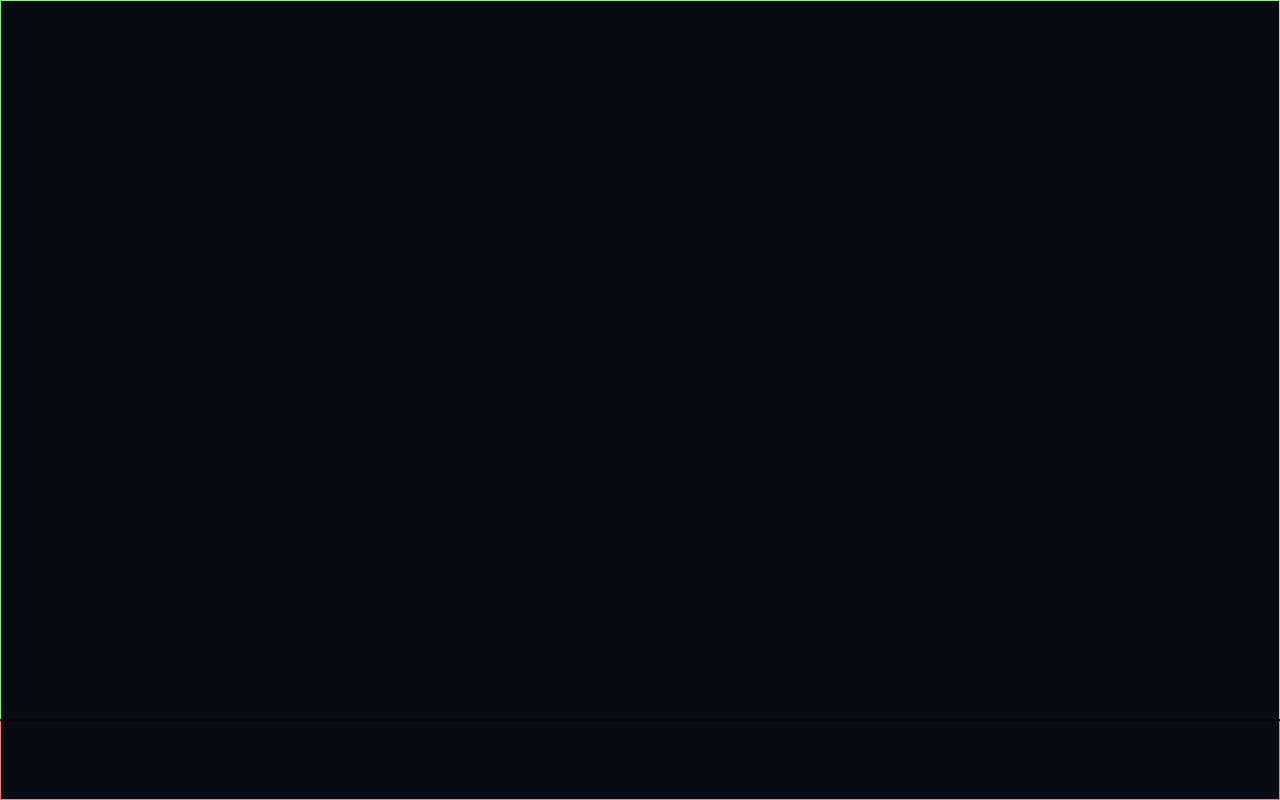
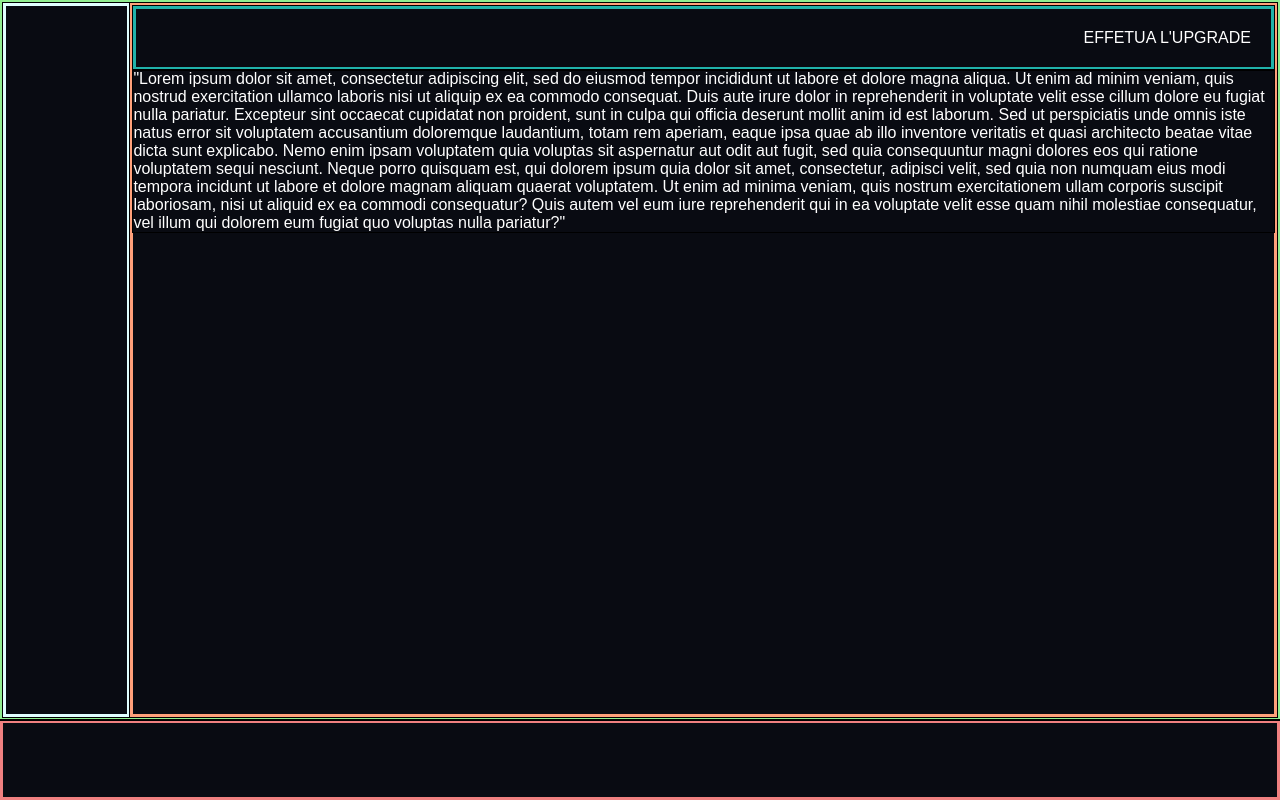
Before and after one commit to ancadunavete/html-css-spotifyweb, a plain HTML site: page index.html in a window 1280 px wide. Drawn offline with Linux system fonts and the light colour scheme.

Commit message:
add: more edits

```diff
--- a/css/style.css
+++ b/css/style.css
@@ -12,15 +12,35 @@ html {
 }
 
  body {
-    background-color: var(--color-1)
+    background-color: var(--color-1);
+    color: white
  }
 
  .layout-top {
+    display: flex;
     height: 90vh;
-    border: 1px solid lightgreen;
+    border: 3px solid lightgreen;
  }
 
  .layout-bottom {
+    display: flex;
     height: 10vh;
-    border: 1px solid lightcoral;
+    border: 3px solid lightcoral;
  }
+
+ .layout__sidebar {
+    flex-basis: 10%;
+    border: 3px solid lightcyan;
+ }
+
+ .layout__main {
+    flex-basis: 90%;
+    border: 3px solid lightsalmon;
+ }
+
+ .layout__cta {
+    border: 3px solid lightseagreen;
+    padding: 20px;
+    text-align: right;
+    text-transform: uppercase;
+ }
--- a/index.html
+++ b/index.html
@@ -19,7 +19,16 @@
 <body>
 
     <div class="layout-top">
+        <div class="layout__sidebar">
 
+        </div>
+
+        <div class="layout__main">
+            <div class="layout__cta">
+                effetua l'upgrade
+            </div>
+            <div>"Lorem ipsum dolor sit amet, consectetur adipiscing elit, sed do eiusmod tempor incididunt ut labore et dolore magna aliqua. Ut enim ad minim veniam, quis nostrud exercitation ullamco laboris nisi ut aliquip ex ea commodo consequat. Duis aute irure dolor in reprehenderit in voluptate velit esse cillum dolore eu fugiat nulla pariatur. Excepteur sint occaecat cupidatat non proident, sunt in culpa qui officia deserunt mollit anim id est laborum. Sed ut perspiciatis unde omnis iste natus error sit voluptatem accusantium doloremque laudantium, totam rem aperiam, eaque ipsa quae ab illo inventore veritatis et quasi architecto beatae vitae dicta sunt explicabo. Nemo enim ipsam voluptatem quia voluptas sit aspernatur aut odit aut fugit, sed quia consequuntur magni dolores eos qui ratione voluptatem sequi nesciunt. Neque porro quisquam est, qui dolorem ipsum quia dolor sit amet, consectetur, adipisci velit, sed quia non numquam eius modi tempora incidunt ut labore et dolore magnam aliquam quaerat voluptatem. Ut enim ad minima veniam, quis nostrum exercitationem ullam corporis suscipit laboriosam, nisi ut aliquid ex ea commodi consequatur? Quis autem vel eum iure reprehenderit qui in ea voluptate velit esse quam nihil molestiae consequatur, vel illum qui dolorem eum fugiat quo voluptas nulla pariatur?"</div>
+        </div>
     </div>
 
     <div class="layout-bottom">
```
